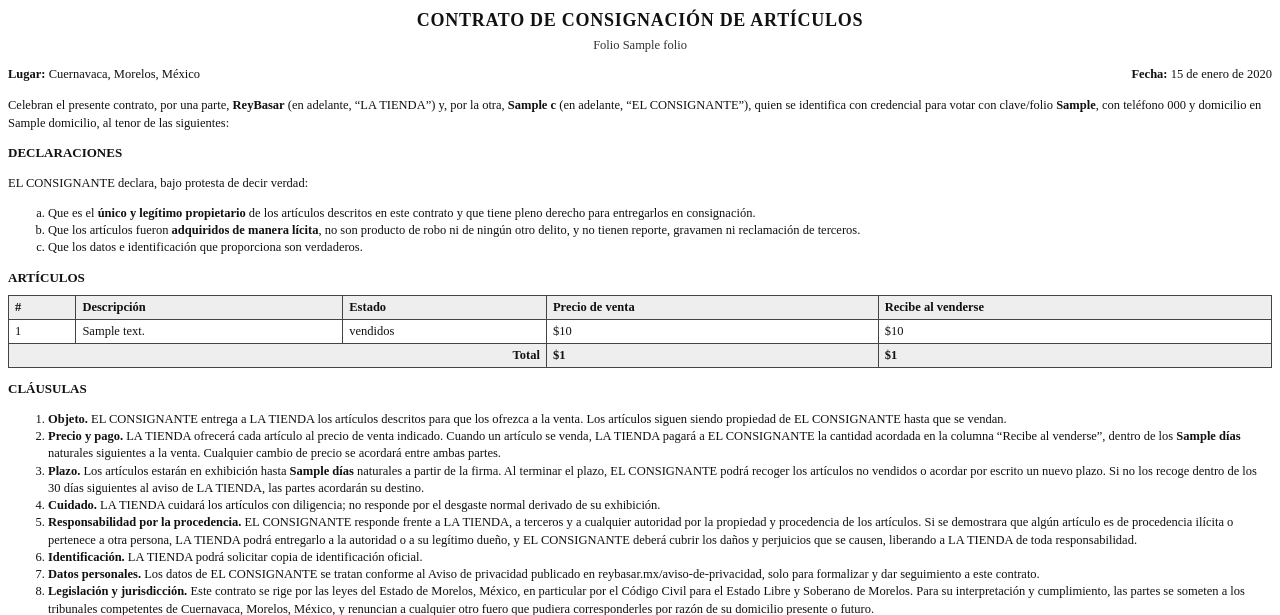
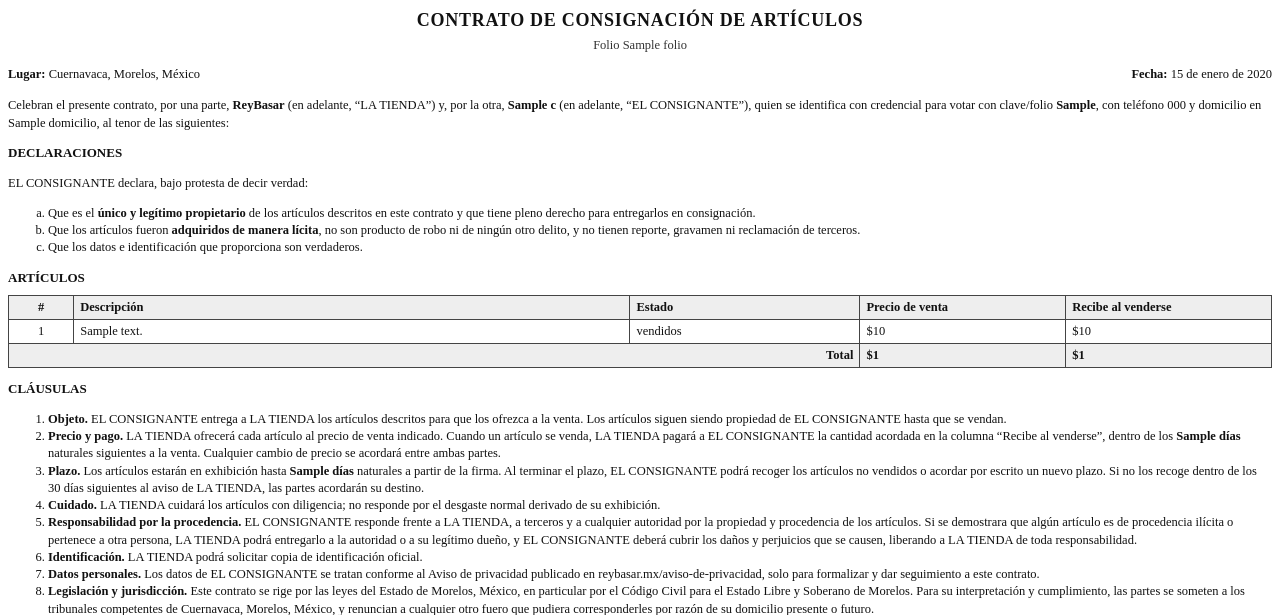
Before and after one commit to rick89dev/rey-basar, a FastAPI app: template app/templates/admin/contrato_pdf.html in a window 1280 px wide. Shown: the top 615 px of the page. Run offline with FastAPI, Linux system fonts and the light colour scheme; the template is opened without the code that fills it: most values are stand-ins (such as "Sample title", 1, 10 or a date in 2020).

Commit message:
Contratos: columnas de artículos

```diff
--- a/app/templates/admin/_contrato_cuerpo.html
+++ b/app/templates/admin/_contrato_cuerpo.html
@@ -18,10 +18,10 @@ con teléfono {% if blanco %}____________________ y domicilio en _______________
 
 <h2>Artículos</h2>
 <table class="art">
-  <tr><th>#</th><th>Descripción</th><th>Estado</th><th>Precio de venta</th><th>{{ 'Precio pagado' if c.modalidad == 'compra' else 'Recibe al venderse' }}</th></tr>
-  {% if blanco %}{% for i in range(1, 9) %}<tr class="fila-blanca"><td>{{ i }}</td><td>&nbsp;</td><td>&nbsp;</td><td class="n">$</td><td class="n">$</td></tr>{% endfor %}{% endif %}
+  <tr><th width="5%" class="num">#</th><th width="45%">Descripción</th><th width="18%">Estado</th><th width="16%">Precio de venta</th><th width="16%">{{ 'Precio pagado' if c.modalidad == 'compra' else 'Recibe al venderse' }}</th></tr>
+  {% if blanco %}{% for i in range(1, 9) %}<tr class="fila-blanca"><td class="num">{{ i }}</td><td>&nbsp;</td><td>&nbsp;</td><td class="n">$</td><td class="n">$</td></tr>{% endfor %}{% endif %}
   {% for p in c.piezas %}
-  <tr><td>{{ loop.index }}</td><td>{{ p.descripcion }}</td><td>{{ p.estado }}</td>
+  <tr><td class="num">{{ loop.index }}</td><td>{{ p.descripcion }}</td><td>{{ p.estado }}</td>
     <td class="n">{{ ('$' ~ '{:,}'.format(p.precio_venta)) if p.precio_venta is not none else '' }}</td>
     <td class="n">{{ ('$' ~ '{:,}'.format(p.pago_vendedor)) if p.pago_vendedor is not none else '' }}</td></tr>
   {% endfor %}
--- a/app/templates/admin/contrato_imprimir.html
+++ b/app/templates/admin/contrato_imprimir.html
@@ -29,6 +29,8 @@
   table.lugar-fecha{width:100%;margin:0 0 14px;border-collapse:collapse}
   table.lugar-fecha td{padding:0}
   table.lugar-fecha td.der{text-align:right}
+  table.art .num{text-align:center;padding-left:2px;padding-right:2px}
+  table.art{table-layout:fixed}
 </style>
 </head>
 <body>
--- a/app/templates/admin/contrato_pdf.html
+++ b/app/templates/admin/contrato_pdf.html
@@ -24,6 +24,8 @@
   table.lugar-fecha td.der{text-align:right}
   tr.fila-blanca td{height:22px}
   p.renglones{line-height:2.2}
+  table.art .num{text-align:center;padding-left:2px;padding-right:2px}
+  table.art{table-layout:fixed}
 </style></head>
 <body>
 {% include "admin/_contrato_cuerpo.html" %}
```
